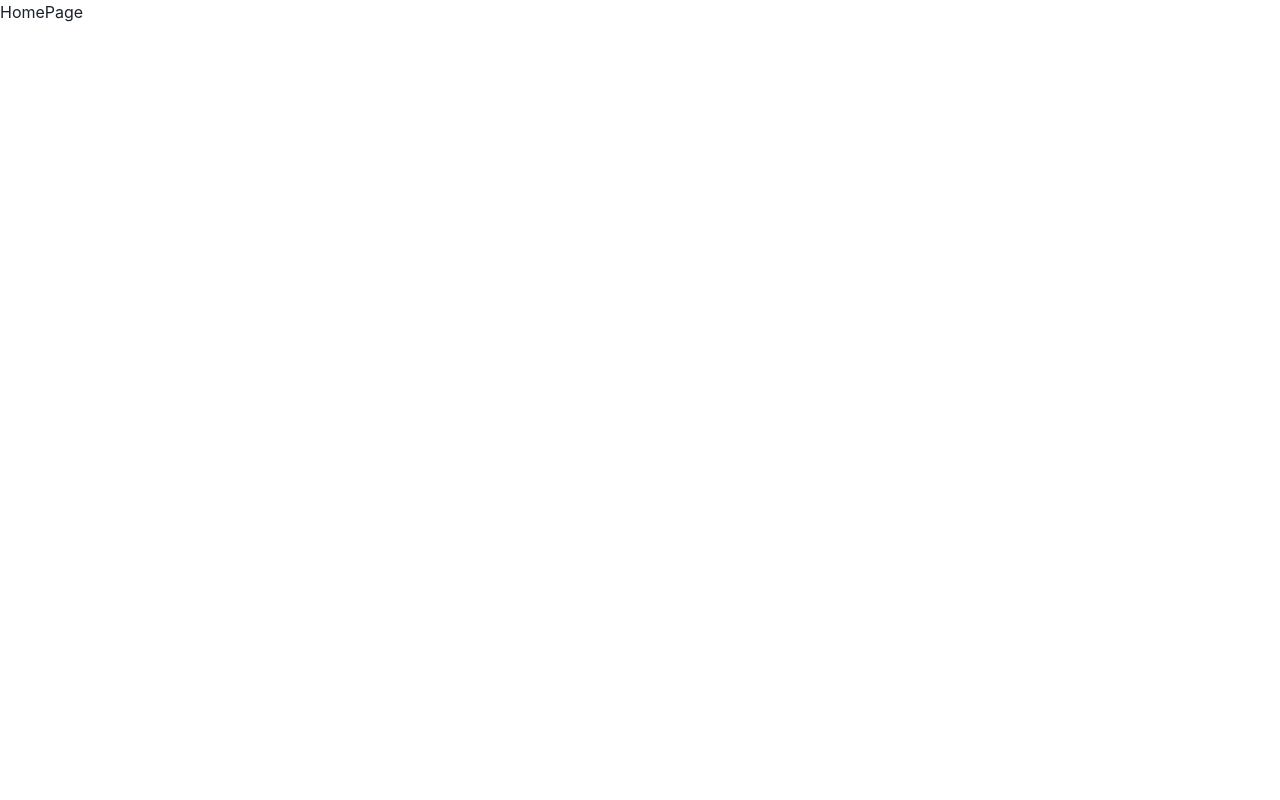
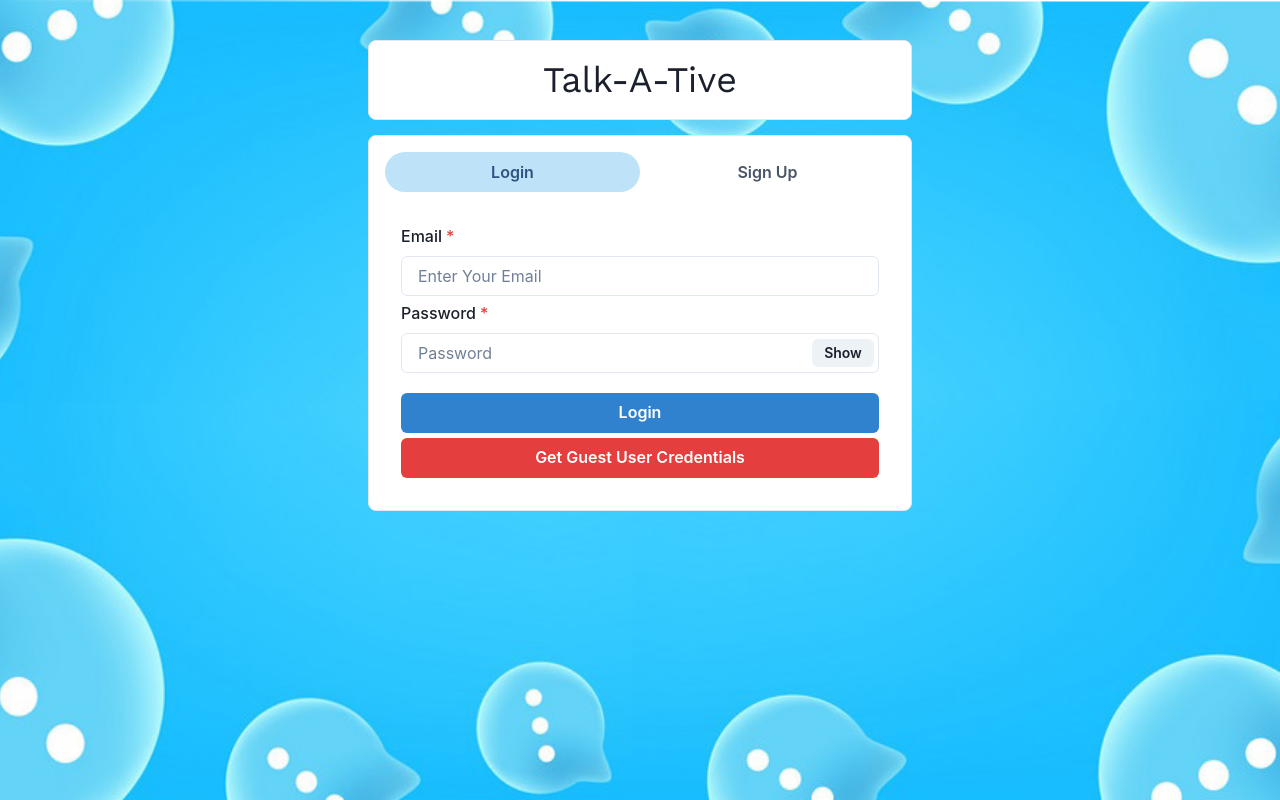
Before and after one commit to sai-oduri/Talk-A-Tive, a React (Vite) app in the folder frontend/: page / in a window 1280 px wide. Built offline with nearby package versions, Linux system fonts and the light colour scheme.

Commit message:
login and signup components added

```diff
--- a/frontend/src/App.css
+++ b/frontend/src/App.css
@@ -0,0 +1,9 @@
+@import url('https://fonts.googleapis.com/css2?family=Work+Sans:ital,wght@0,100..900;1,100..900&display=swap');
+
+.App {
+    min-height: 100vh;
+    display: flex;
+    background-image: url("./background.png");
+    background-size: cover;
+    background-position: center;
+}
--- a/frontend/src/App.jsx
+++ b/frontend/src/App.jsx
@@ -1,15 +1,22 @@
+import "./App.css"
+
 import HomePage from './pages/HomePage';
 import ChatPage from './pages/ChatPage';
 import { BrowserRouter, Routes, Route } from 'react-router-dom'
 
+
 function App() {
   return (
+    <div className='App'>
       <BrowserRouter>
         <Routes>
+
           <Route path="/" element={<HomePage />} />
           <Route path="/chats" element={<ChatPage />} />
+
         </Routes>
       </BrowserRouter>
+    </div>
   )
 }
 
--- /dev/null
+++ b/frontend/src/components/authentication/Login.jsx
@@ -0,0 +1,48 @@
+import { Button, FormControl, FormLabel, Input, InputGroup, InputRightElement, VStack } from '@chakra-ui/react'
+import React, { useState } from 'react'
+
+const Login = () => {
+
+    const [email, setEmail] = useState();
+    const [password, setPassword] = useState();
+    const [show, setShow] = useState(false);
+
+    const submitHandler = () => {
+
+    }
+
+
+    return (
+        <VStack spacing="5px">
+
+            <FormControl id="email" isRequired>
+                <FormLabel>Email</FormLabel>
+                <Input placeholder='Enter Your Email' onChange={(e) => setEmail(e.target.value)}></Input>
+            </FormControl>
+
+            <FormControl id="password" isRequired>
+                <FormLabel>Password</FormLabel>
+                <InputGroup>
+                    <Input type={show ? "text" : "password"} placeholder='Password' onChange={(e) => setPassword(e.target.value)}></Input>
+                    <InputRightElement w="4.5rem">
+                        <Button h="1.75rem" size="sm" onClick={() => setShow(!show)}>
+                            {show ? "Hide" : "Show"}
+                        </Button>
+                    </InputRightElement>
+                </InputGroup>
+            </FormControl>
+
+
+            <Button colorScheme='blue' width="100%" style={{ marginTop: 15 }} onClick={submitHandler}  >
+                Login
+            </Button>
+
+            <Button variant="solid" colorScheme='red' width="100%" onClick={() => { setEmail("guest@example.com"); setPassword("123456") }}  >
+                Get Guest User Credentials
+            </Button>
+
+        </VStack >
+    )
+}
+
+export default Login
--- /dev/null
+++ b/frontend/src/components/authentication/Signup.jsx
@@ -0,0 +1,72 @@
+import { Button, FormControl, FormLabel, Input, InputGroup, InputRightElement, VStack } from '@chakra-ui/react'
+import React, { useState } from 'react'
+
+const Signup = () => {
+
+    const [name, setName] = useState();
+    const [email, setEmail] = useState();
+    const [password, setPassword] = useState();
+    const [confirmpassword, setConfirmpassword] = useState();
+    const [pic, setPic] = useState();
+    const [show, setShow] = useState(false);
+
+    const postDetails = (pics) => {
+
+    }
+
+    const submitHandler = () => {
+
+    }
+
+
+    return (
+        <VStack spacing="5px">
+
+            <FormControl id="first-name" isRequired>
+                <FormLabel>Name</FormLabel>
+                <Input placeholder='Enter Your Name' onChange={(e) => setName(e.target.value)}></Input>
+            </FormControl>
+
+            <FormControl id="email" isRequired>
+                <FormLabel>Email</FormLabel>
+                <Input placeholder='Enter Your Email' onChange={(e) => setEmail(e.target.value)}></Input>
+            </FormControl>
+
+            <FormControl id="password" isRequired>
+                <FormLabel>Password</FormLabel>
+                <InputGroup>
+                    <Input type={show ? "text" : "password"} placeholder='Password' onChange={(e) => setPassword(e.target.value)}></Input>
+                    <InputRightElement w="4.5rem">
+                        <Button h="1.75rem" size="sm" onClick={() => setShow(!show)}>
+                            {show ? "Hide" : "Show"}
+                        </Button>
+                    </InputRightElement>
+                </InputGroup>
+            </FormControl>
+
+            <FormControl id="password" isRequired>
+                <FormLabel>Confirm Password</FormLabel>
+                <InputGroup>
+                    <Input type={show ? "text" : "password"} placeholder='Confirm Password' onChange={(e) => setConfirmpassword(e.target.value)}></Input>
+                    <InputRightElement w="4.5rem">
+                        <Button h="1.75rem" size="sm" onClick={() => setShow(!show)}>
+                            {show ? "Hide" : "Show"}
+                        </Button>
+                    </InputRightElement>
+                </InputGroup>
+            </FormControl>
+
+            <FormControl id="pic">
+                <FormLabel>Upload your Picture</FormLabel>
+                <Input type="file" p={1} accept="image/*" onChange={postDetails} />
+            </FormControl>
+
+            <Button colorScheme='blue' width="100%" style={{ marginTop: 15 }} onClick={submitHandler}  >
+                SIgn Up
+            </Button>
+
+        </VStack >
+    )
+}
+
+export default Signup
--- a/frontend/src/pages/HomePage.jsx
+++ b/frontend/src/pages/HomePage.jsx
@@ -1,8 +1,40 @@
 import React from 'react'
+import { Container, Box, Text, Tabs, TabList, Tab, TabPanels, TabPanel } from '@chakra-ui/react'
+import Login from "../components/authentication/Login";
+import Signup from "../components/authentication/Signup";
 
 const HomePage = () => {
     return (
-        <div>HomePage</div>
+        <Container maxW='xl' centerContent>
+            <Box
+                display="flex"
+                bg="white"
+                justifyContent="center"
+                p={3}
+                w="100%"
+                m="40px 0 15px 0"
+                borderRadius="lg"
+                borderWidth="1px"
+            >
+                <Text fontSize="4xl" fontFamily="work sans" >Talk-A-Tive</Text>
+            </Box>
+            <Box bg="white" w="100%" p={4} borderRadius="lg" borderWidth="1px" >
+                <Tabs variant='soft-rounded'>
+                    <TabList mb="1em" >
+                        <Tab w="50%">Login</Tab>
+                        <Tab w="50%">Sign Up</Tab>
+                    </TabList>
+                    <TabPanels>
+                        <TabPanel>
+                            <Login />
+                        </TabPanel>
+                        <TabPanel>
+                            <Signup />
+                        </TabPanel>
+                    </TabPanels>
+                </Tabs>
+            </Box>
+        </Container>
     )
 }
 
```
Also changed, not shown: frontend/src/background.png (added). Lines whose indentation alone changed are shown as unchanged.
